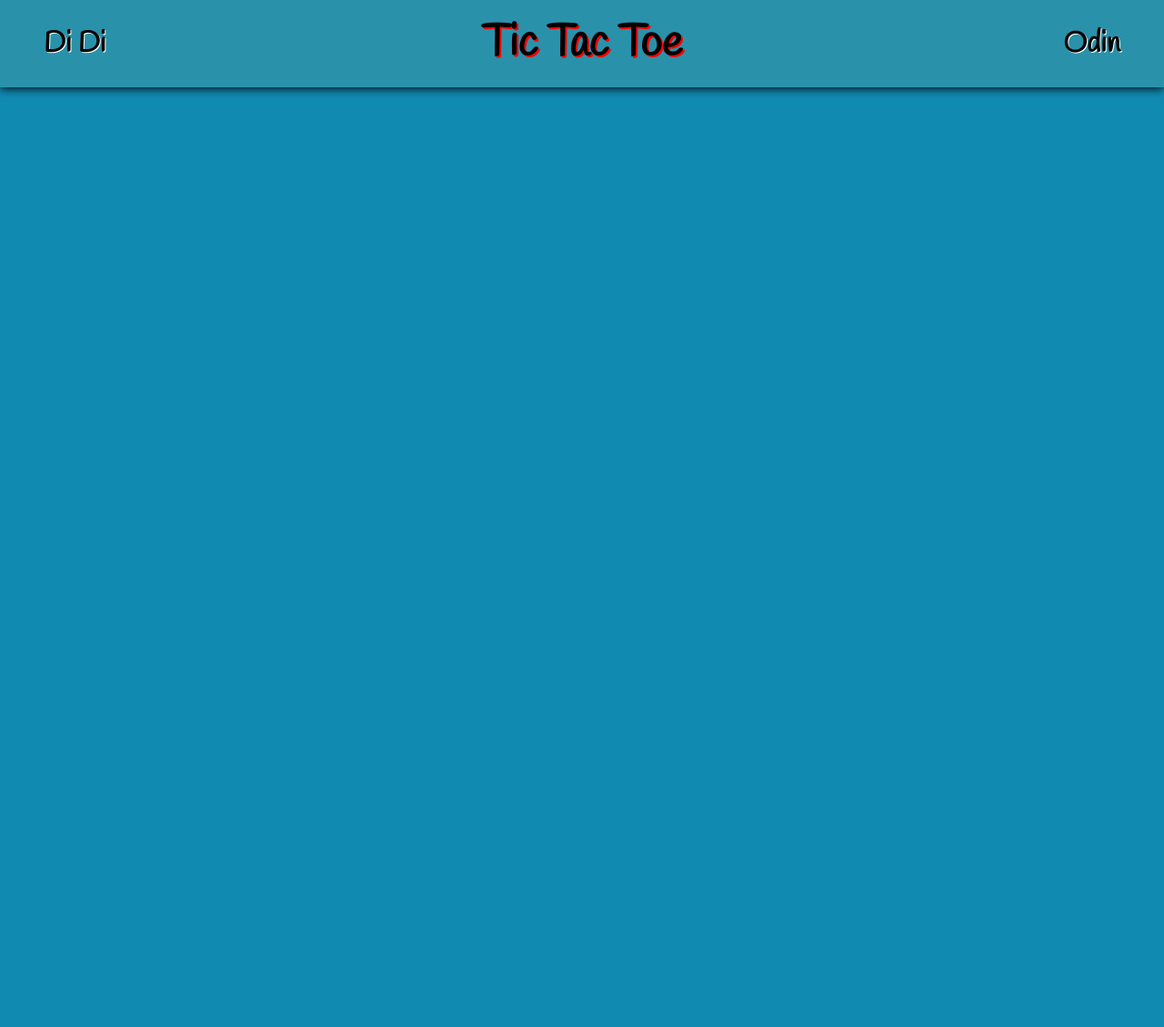
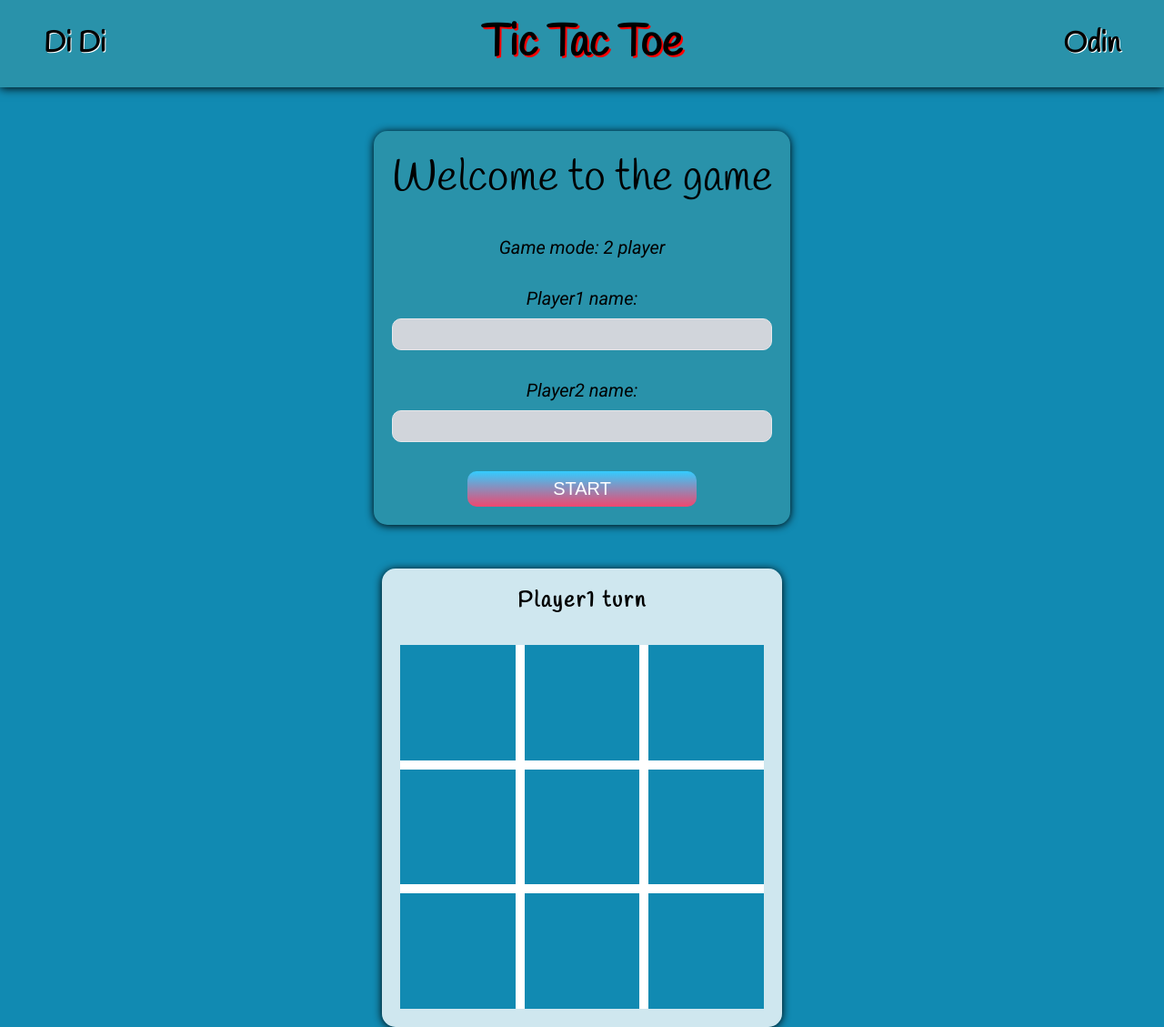
Before and after one commit to perseus20/tic-tac-toe, a plain HTML site: page index.html in a window 1280 px wide. Shown: the whole page at 91% size. Before the commit the page ends 800 px from the top, so only its background shows below. Drawn offline with Linux system fonts and the light colour scheme.

Commit message:
Start menu & GamePlay menu

```diff
--- a/index.html
+++ b/index.html
@@ -16,6 +16,47 @@
         <div class="game-name">Tic Tac Toe</div>
         <div class="odin header__text">Odin</div>
       </header>
+
+      <div class="start">
+        <form action="">
+          <div class="start__heading">Welcome to the game</div>
+          <div class="game-mode">Game mode: 2 player</div>
+          <div class="choose-name">
+            <label for="player1">Player1 name:</label>
+            <input type="text" name="player1" id="player1" required />
+          </div>
+          <div class="choose-name">
+            <label for="player2">Player2 name:</label>
+            <input type="text" name="player2" id="player2" required />
+          </div>
+          <button class="btn" type="submit">Start</button>
+        </form>
+      </div>
+
+      <div class="game-play">
+        <div class="turn">Player1 turn</div>
+        <div class="grid-container">
+          <div class="item"></div>
+          <div class="item"></div>
+          <div class="item"></div>
+          <div class="item"></div>
+          <div class="item"></div>
+          <div class="item"></div>
+          <div class="item"></div>
+          <div class="item"></div>
+          <div class="item"></div>
+        </div>
+      </div>
     </div>
+    <dialog class="modal">
+      <div class="winner">
+        The winner is Player1
+        <span style="white-space: nowrap">🥳 🥳 🥳</span>
+      </div>
+      <div class="nav">
+        <button class="home nav__btn">Home</button>
+        <button class="again nav__btn">Play Again</button>
+      </div>
+    </dialog>
   </body>
 </html>
--- a/script.js
+++ b/script.js
@@ -0,0 +1,6 @@
+const open = document.querySelector('.open')
+const modal = document.querySelector('.modal')
+
+open.addEventListener('click', () => {
+  modal.showModal()
+})
--- a/style.css
+++ b/style.css
@@ -4,60 +4,77 @@
 /* RESET */
 
 * {
+  box-sizing: border-box;
   margin: 0;
   padding: 0;
-  box-sizing: border-box;
 }
 
 :root {
   /* Fonts */
-  --font-family: 'Roboto', sans-serif;
   --font-family-game-name: 'Handlee', cursive;
   --font-family-header: 'Handlee', cursive;
-  --font-size: 1.25rem;
+  --font-family: 'Roboto', sans-serif;
   --font-size-game-name: 3rem;
   --font-size-header: 2rem;
+  --font-size: 1.25rem;
 
   /* COLOR */
+  --background-btn-hover: linear-gradient(to bottom, #06d656 0%, #338bff 100%);
+  --background-btn: linear-gradient(to bottom, #33ccff 0%, #ef476f 100%);
   --background-color: #118ab2;
   --backround-color-header: rgba(255, 209, 102, 0.1);
+  --backround-color-input: #d1d5db;
+  --color-btn-hover: #000;
+  --color-btn: white;
+  --outline-color-focus: #06d6a0;
+  --outline-color-invalid: red;
   --text-shadow-game-name: 2px 2px #ff0000;
   --text-shadow-header: 1px 1px #ffffff;
 
   /* BORDER */
+  --border-input: 1px solid #e5e7eb;
+  --border-radius-input: 10px;
+  --border-radius: 15px;
   --box-shadow-header: 0 1px 10px #000000;
 
   /* Size */
+  --gap-header: 10px;
+  --height-input: 35px;
+  --margin-start: 2rem;
+  --margin: 3rem;
+  --padding-btn: 8px 16px;
+  --padding-header: 1rem 3rem;
   --padding: 1.25rem;
-  --padding-header: 1rem 3rem;
-  --gap-header: 10px;
+  --width-btn: 60%;
 }
 
 /* GENERAL STYLE */
 
 body {
+  background-color: var(--background-color);
   font-family: var(--font-family);
   font-size: var(--font-size);
+}
 
-  height: 100vh;
-  background-color: var(--background-color);
+.container {
+  display: flex;
+  flex-direction: column;
 }
 
 .header {
+  align-items: center;
   background-color: var(--backround-color-header);
-  padding: var(--padding-header);
   box-shadow: var(--box-shadow-header);
-
   display: grid;
   grid-template-columns: 1fr 3fr 1fr;
   justify-items: center;
-  align-items: center;
+  padding: var(--padding-header);
 }
 
 .game-name {
   font-family: var(--font-family-game-name);
+  font-size: var(--font-size-game-name);
   font-weight: bold;
-  font-size: var(--font-size-game-name);
   text-shadow: var(--text-shadow-game-name);
   white-space: nowrap;
 }
@@ -75,5 +92,137 @@ body {
   font-size: var(--font-size-header);
   font-weight: bold;
   text-shadow: var(--text-shadow-header);
-  /* text-transform: uppercase; */
 }
+
+.start {
+  align-self: center;
+  background-color: var(--backround-color-header);
+  border-radius: var(--border-radius);
+  box-shadow: var(--box-shadow-header);
+  margin-top: var(--margin);
+  padding: var(--padding);
+  text-align: center;
+}
+
+.start div {
+  margin-bottom: var(--margin-start);
+}
+
+.start__heading {
+  font-family: var(--font-family-header);
+  font-size: var(--font-size-game-name);
+  margin-bottom: var(--margin);
+}
+
+.choose-name {
+  display: flex;
+  flex-direction: column;
+  gap: var(--gap-header);
+}
+
+.choose-name input[type='text'] {
+  background-color: var(--backround-color-input);
+  border-radius: var(--border-radius-input);
+  border: var(--border-input);
+  font-family: inherit;
+  font-size: inherit;
+  height: var(--height-input);
+  text-align: center;
+  width: 100%;
+}
+
+.choose-name input[type='text']:focus {
+  outline-color: var(--outline-color-focus);
+}
+
+.btn {
+  background: var(--background-btn);
+  border-radius: var(--border-radius-input);
+  border: none;
+  color: var(--color-btn);
+  font-size: inherit;
+  padding: var(--padding-btn);
+  text-transform: uppercase;
+  width: var(--width-btn);
+}
+
+.btn:hover {
+  background: var(--background-btn-hover);
+  color: var(--color-btn-hover);
+  cursor: pointer;
+}
+
+.game-play {
+  align-self: center;
+  /* background-color: var(--backround-color-header); */
+  background-color: rgba(255, 255, 255, 0.8);
+  border-radius: var(--border-radius);
+  box-shadow: var(--box-shadow-header);
+  margin-top: var(--margin);
+  padding: var(--padding);
+  text-align: center;
+}
+
+.turn {
+  margin-bottom: var(--margin-start);
+  font-family: var(--font-family-header);
+  font-size: 1.5rem;
+  font-weight: bold;
+  letter-spacing: 2px;
+}
+
+.grid-container {
+  width: 400px;
+  height: 400px;
+  display: grid;
+  grid-template-columns: repeat(3, 1fr);
+  grid-template-rows: repeat(3, 1fr);
+  background-color: rgb(255, 255, 255);
+  gap: 10px;
+}
+
+.item {
+  background-color: var(--background-color);
+  height: 100%;
+}
+
+.modal {
+  max-width: 50ch;
+  padding: var(--padding);
+  border-radius: var(--border-radius);
+  background-color: var(--background-color);
+  border-color: white;
+  margin: 0 auto;
+  top: 50vh;
+  text-align: center;
+  line-height: 1.5;
+  font-size: 1.5rem;
+  color: white;
+}
+
+.modal::backdrop {
+  background: rgb(0 0 0 / 0.4);
+}
+
+.nav {
+  display: flex;
+  justify-content: center;
+  align-items: center;
+  gap: 10px;
+  margin-top: 20px;
+}
+
+.nav__btn {
+  width: 100%;
+  font-size: inherit;
+  padding: 8px 10px;
+  border-radius: var(--border-radius-input);
+  border-color: white;
+  background-color: #338bff;
+  color: white;
+}
+
+.nav__btn:hover {
+  background-color: #6dacff;
+  cursor: pointer;
+}
```
Also changed, not shown: circle-ring.png (added), close.png (added).
